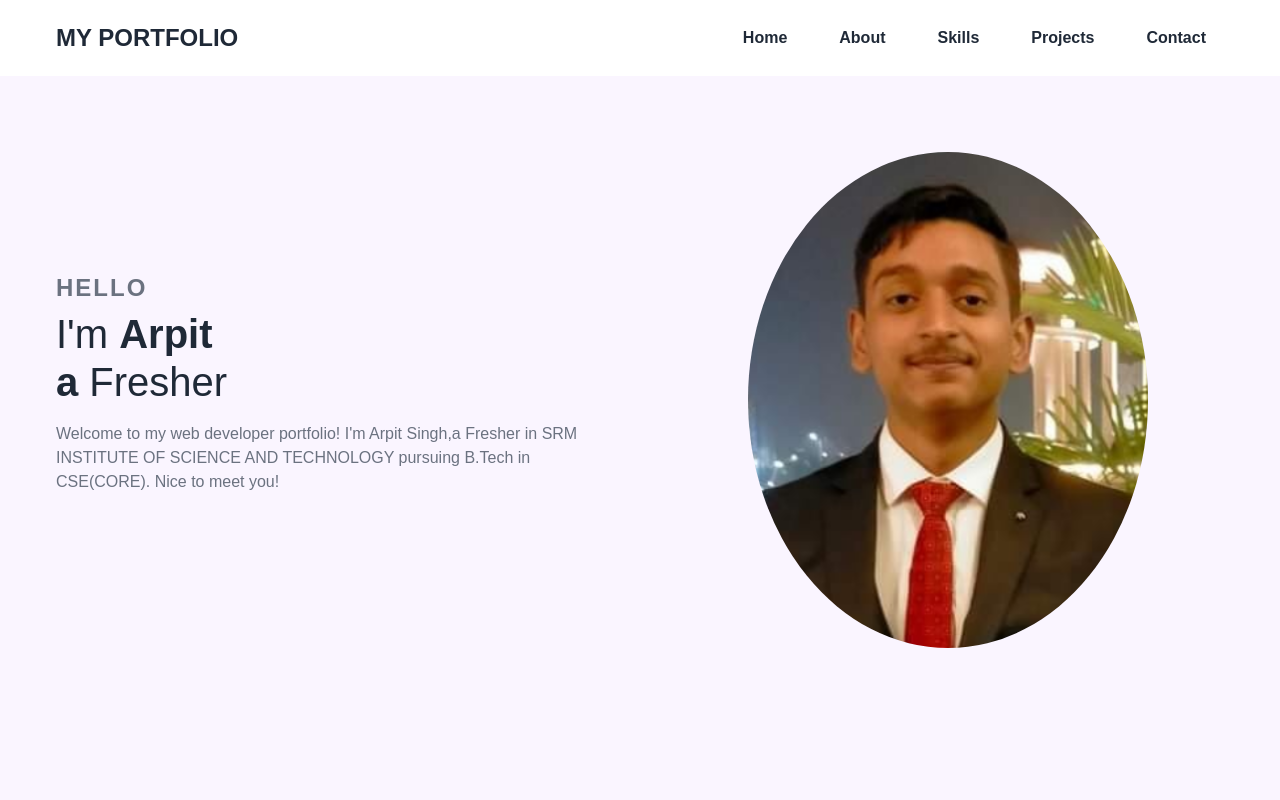
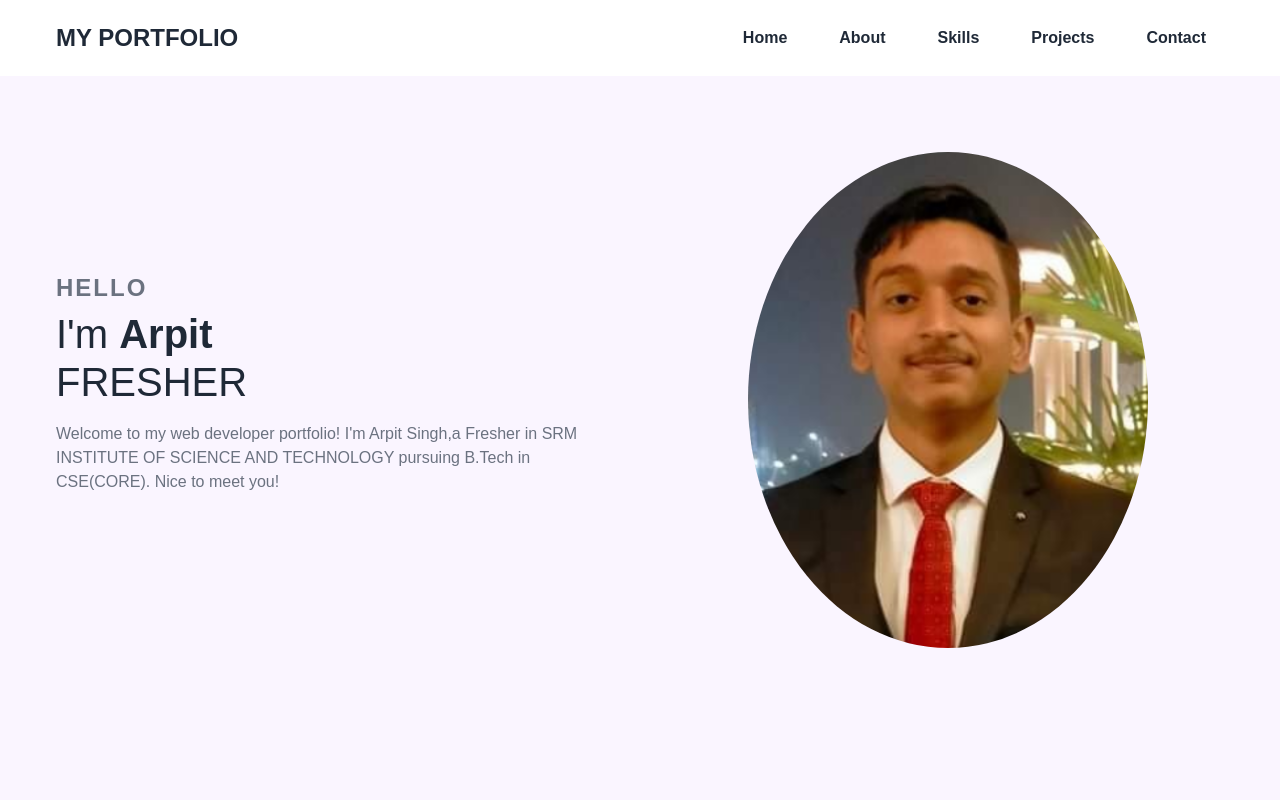
Before and after one commit to ArpitSingh4010/My-Portfolio, a plain HTML site: page index.html in a window 1280 px wide. Shown: the top 800 px of the page. Drawn offline with Linux system fonts and the light colour scheme.

Commit message:
Update index.html

```diff
--- a/index.html
+++ b/index.html
@@ -30,7 +30,7 @@
         <div class="content">
           <h2 class="subtitle">HELLO</h2>
           <h1 class="title">
-            I'm <span>Arpit<br />a</span> Fresher
+            I'm <span>Arpit<br /></span> FRESHER
           </h1>
           <p class="description">
             Welcome to my web developer portfolio! I'm Arpit Singh,a Fresher
```
